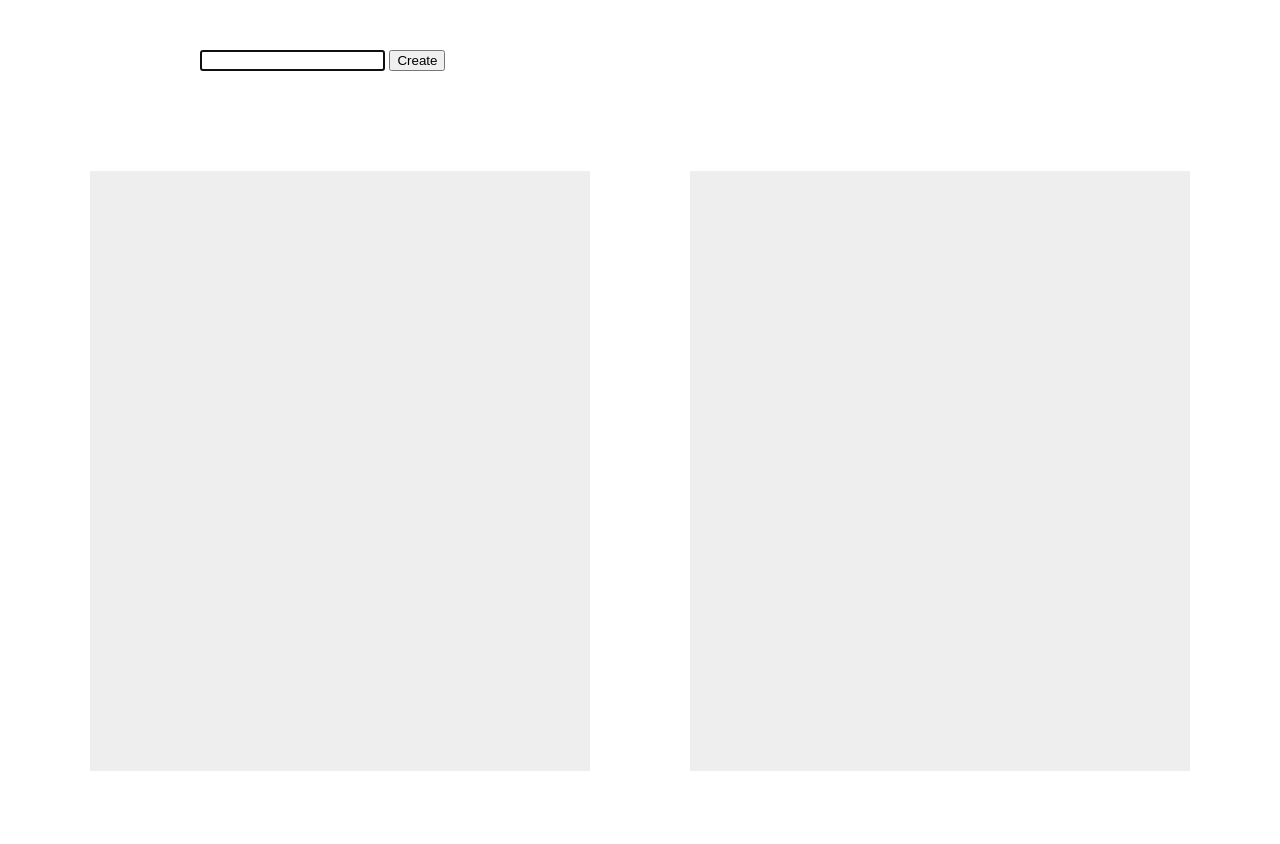
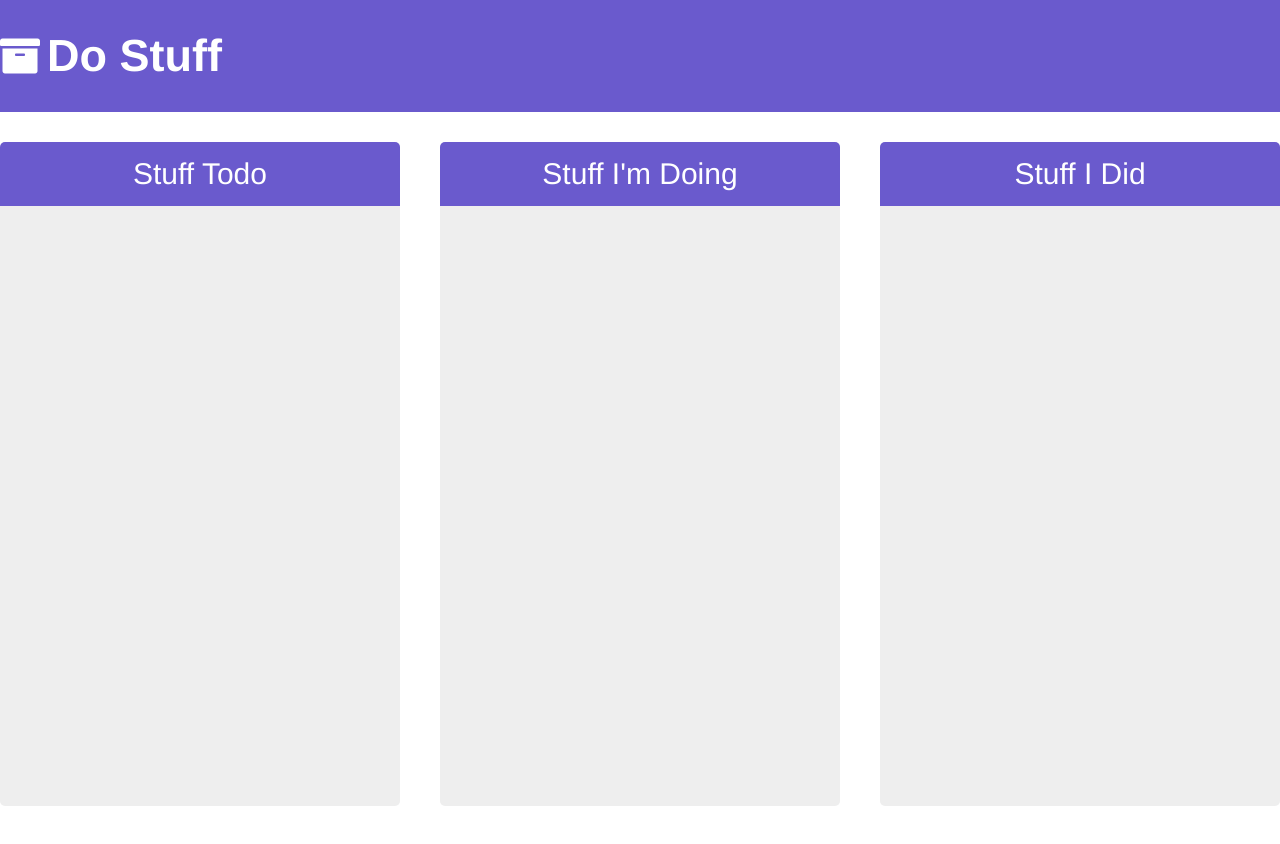
Before and after one commit to 1yzo/DoStuff, a website built with webpack: page dist/index.html in a window 1280 px wide. After the commit the page ends 816 px from the top, so only its background shows below. Built offline with nearby package versions, Linux system fonts and the light colour scheme.

Commit message:
Add header and cleanup

```diff
--- a/src/components/Item.js
+++ b/src/components/Item.js
@@ -21,7 +21,6 @@ const Item = (text) => {
 export function handleDragStart(e) {
     state.dragSourceEl = e.target;
     state.dragSourceEl.classList.add('item--over');
-    e.target.style.opacity = 0.5;
     e.dataTransfer.effectAllowed = 'move';
     e.dataTransfer.setData('text/html', e.target.innerHTML);
 }
@@ -44,6 +43,7 @@ export function handleDragLeave(e) {
 
 export function handleDragEnd(e) {
     e.target.style.opacity = 1;
+    e.target.classList.remove('item--over');
 }
 
 export function handleDrop(e) {
--- a/src/components/List.js
+++ b/src/components/List.js
@@ -6,14 +6,23 @@ import '../styles/list.css';
 
 
 const List = (props) => {
+    const listParentEl = document.createElement('div');
+    listParentEl.className = 'list-parent';
+
+    const titleEl = document.createElement('div');
+    titleEl.className = 'list__title';
+    titleEl.innerHTML = props.title;
+    listParentEl.appendChild(titleEl);
+
     const listEl = document.createElement('div');
+    listEl.id = props.id;
     listEl.className = 'list';
-    listEl.id = props.id;
+    listParentEl.appendChild(listEl);
 
     listEl.addEventListener('dragover', handleDragOver, false);
     listEl.addEventListener('drop', handleDrop, false);
 
-    return listEl;
+    return listParentEl;
 }
 
 function handleDragOver(e) {
@@ -26,6 +35,7 @@ function handleDrop(e) {
     e.stopPropagation();
     state.dragSourceEl.remove();
     const itemEl = Item(e.dataTransfer.getData('text/html'));
+    // e.target.appendChild(itemEl);
     e.target.appendChild(itemEl);
     return false;
 };
--- a/src/index.js
+++ b/src/index.js
@@ -2,22 +2,25 @@ import Item from './components/Item';
 import List from './components/List';
 
 import './styles/base.css';
+import './styles/header.css';
 
 export const state = {
     dragSourceEl: null
 };
 
 const listContainer = document.querySelector('#list-container');
-const todoList = List({ id: 'todo-list' });
-const doingList = List({ id: 'doing-list' })
+const todoList = List({ id: 'todo-list', title: 'Stuff Todo' });
+const doingList = List({ id: 'doing-list', title: "Stuff I'm Doing" });
+const doneList = List({ id: 'done-list', title: 'Stuff I Did'});
 listContainer.appendChild(todoList);
 listContainer.appendChild(doingList);
+listContainer.appendChild(doneList);
 
-
-document.querySelector('#todo-form').addEventListener('submit', e => {
-    e.preventDefault();
-    const input = e.target.children[0];
-    const todoText = input.value;
-    todoList.appendChild(Item(todoText));
-    input.value = '';
-});
+// Use localStorage for now
+const savedItems = JSON.parse(localStorage.getItem('items'));
+if (savedItems) {
+    const actualTodoList = document.querySelector('#todo-list');
+    savedItems.forEach((itemText) => {
+        actualTodoList.appendChild(Item(itemText));
+    });
+}
--- a/src/styles/base.css
+++ b/src/styles/base.css
@@ -1,9 +1,15 @@
 html, body {
     padding: 0;
     margin: 0;
-    font-family: sans-serif;
+    font-family: "Helvetica", sans-serif;
+
 }
 
 * {
     box-sizing: border-box;
 }
+
+.container {
+    max-width: 1300px;
+    margin: 0 auto;
+}
--- /dev/null
+++ b/src/styles/header.css
@@ -0,0 +1,27 @@
+header {
+    background: slateblue;
+    padding: 30px 0;
+}
+
+header .container {
+    display: flex;
+    align-items: center;
+}
+
+header i {
+    color: white;
+    font-size: 40px;
+    margin-right: 7px;
+}
+
+header h1 {
+    color: white;
+    margin: 0;
+    font-size: 45px;
+}
+
+#todo-input {
+    border-radius: 5px;
+    font-size: 20px;
+    padding: 4px;
+}
--- a/src/styles/item.css
+++ b/src/styles/item.css
@@ -1,12 +1,16 @@
 .item {
     padding: 20px;
-    height: 60px;
-    background: orange;
-    margin: 10px 0;
+    min-height: 60px;
+    background: salmon;
+    color: white;
+    margin: 20px 0;
     cursor: pointer;
-    transition: transform 200ms ease-in;
+    transition: transform 200ms ease-in, opacity 200ms ease-in;
+    border-radius: 5px;
+    font-size: 20px;
 }
 
 .item--over {
     transform: scale(0.9);
+    opacity: 0.5;
 }
--- a/src/styles/list.css
+++ b/src/styles/list.css
@@ -1,14 +1,30 @@
 #list-container {
     display: flex;
-    max-width: 1100px;
-    margin: 100px auto;
+    margin-top: 30px;
+    margin-bottom: 10px;
     justify-content: space-between;
+}
+
+.list-parent {
+    border-radius: 5px;
 }
 
 .list {
     background: #eee;
-    width: 500px;
+    width: 400px;
     height: 600px;
-    padding: 10px;
-    overflow: auto;
+    padding: 0 15px;
+    overflow-y: auto;
+    border-bottom-left-radius: 5px;
+    border-bottom-right-radius: 5px;
 }
+
+.list__title {
+    background: slateblue;
+    color: white;
+    font-size: 30px;
+    text-align: center;
+    padding: 15px;
+    border-top-left-radius: 5px;
+    border-top-right-radius: 5px;
+}
```
Also changed, not shown: dist/index.html.
